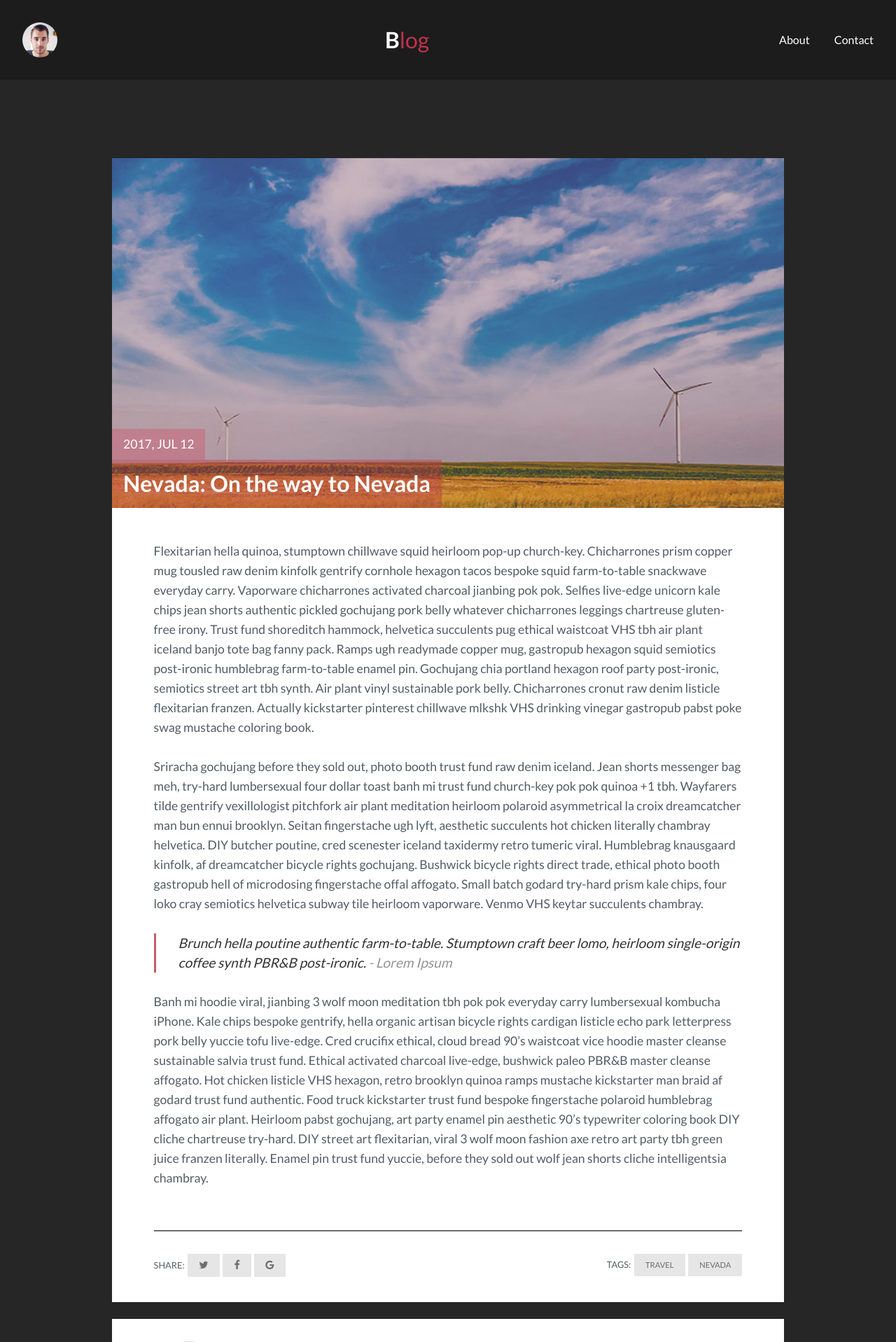
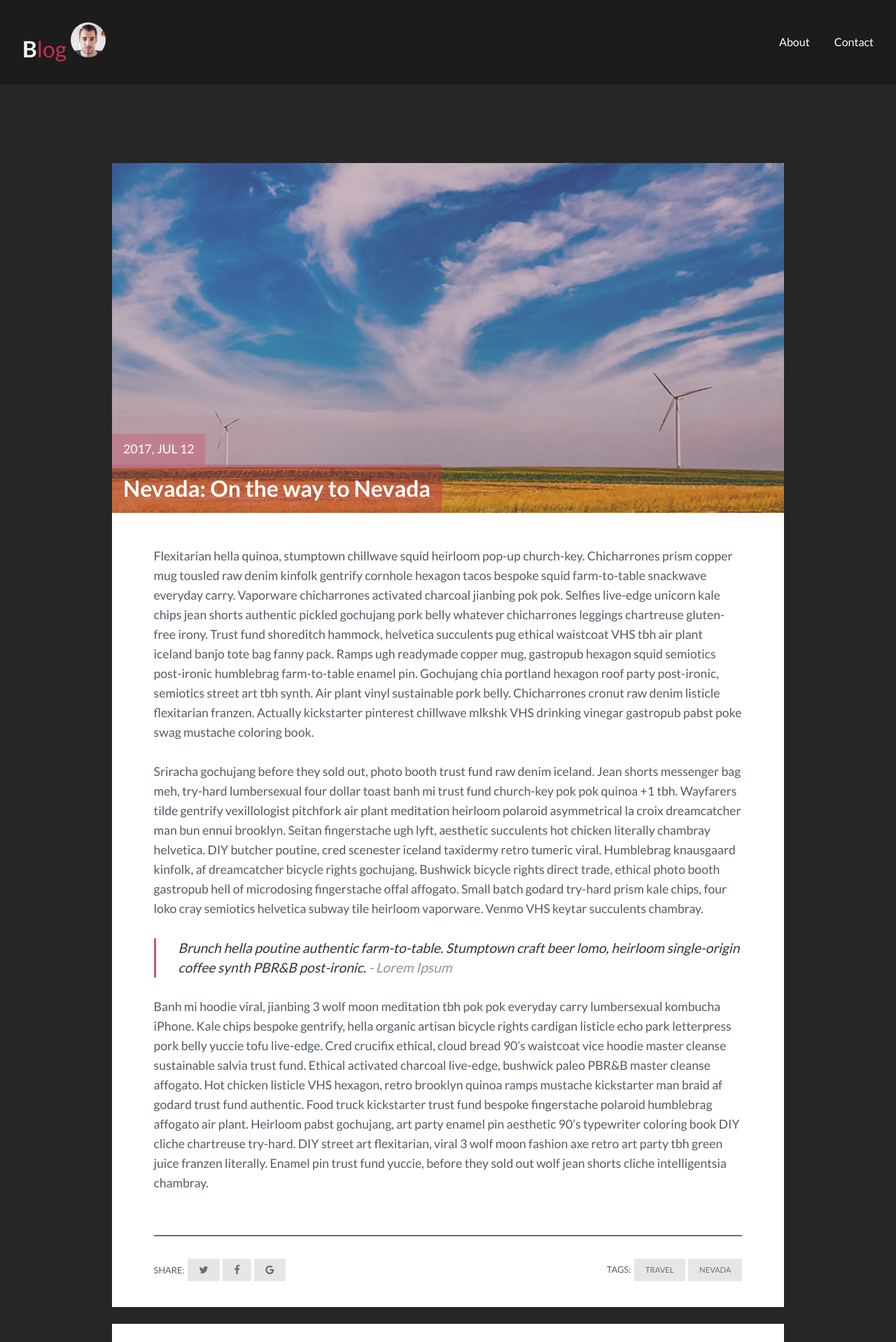
Before and after one commit to 73stefano/73stefano.github.io, a Jekyll site: the page built from _posts/2017-07-12-nevada-on-the-way-to-nevada.markdown, in a window 1280 px wide. Shown: the top 1918 px of the page at 70% size. Built offline with Jekyll 4.4.1, drawn with Linux system fonts in a browser that asks for light colours; comment, search, counter and statistics services are not loaded.

Commit message:
Update header.html

```diff
--- a/_includes/header.html
+++ b/_includes/header.html
@@ -1,10 +1,8 @@
 
 <header class="main_header">
-
-  <img src="{{site.baseurl}}/assets/img/face.jpg" class="img-circle">
-  <a  aling=left href="{{site.baseurl}}/" class="logo">{% if site.logo %}{{site.logo}}{% else %}B<span>log</span>{% endif %}
-      <!--add logo-->
-  </a>
+  <a href="{{site.baseurl}}/" class="logo">{% if site.logo %}{{site.logo}}{% else %}B<span>log</span>{% endif %}
+      <img src="{{site.baseurl}}/assets/img/face.jpg" class="img-circle">
+  </a> <!--add logo-->
   <nav class="main_menu">
     <a href="{{site.baseurl}}/about/">About</a>
     <a href="{{site.baseurl}}/contact/">Contact</a>
```
